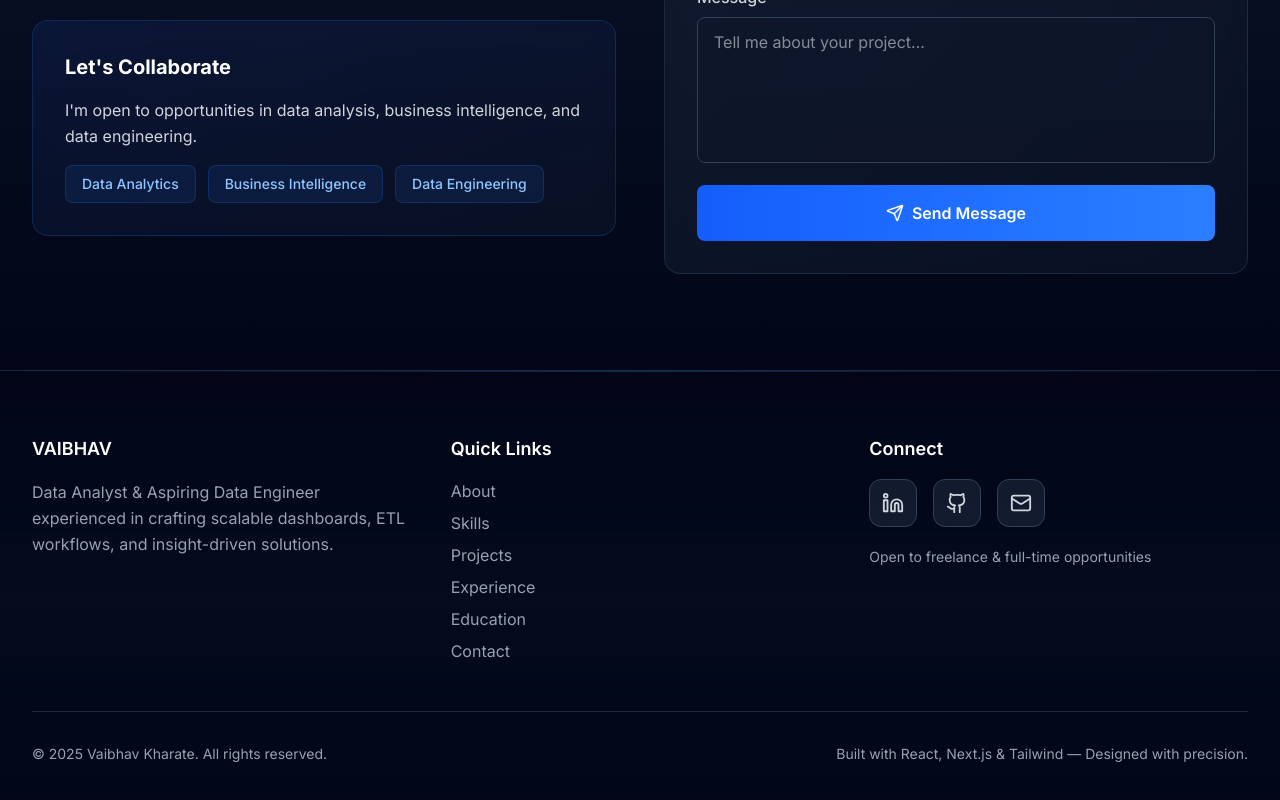
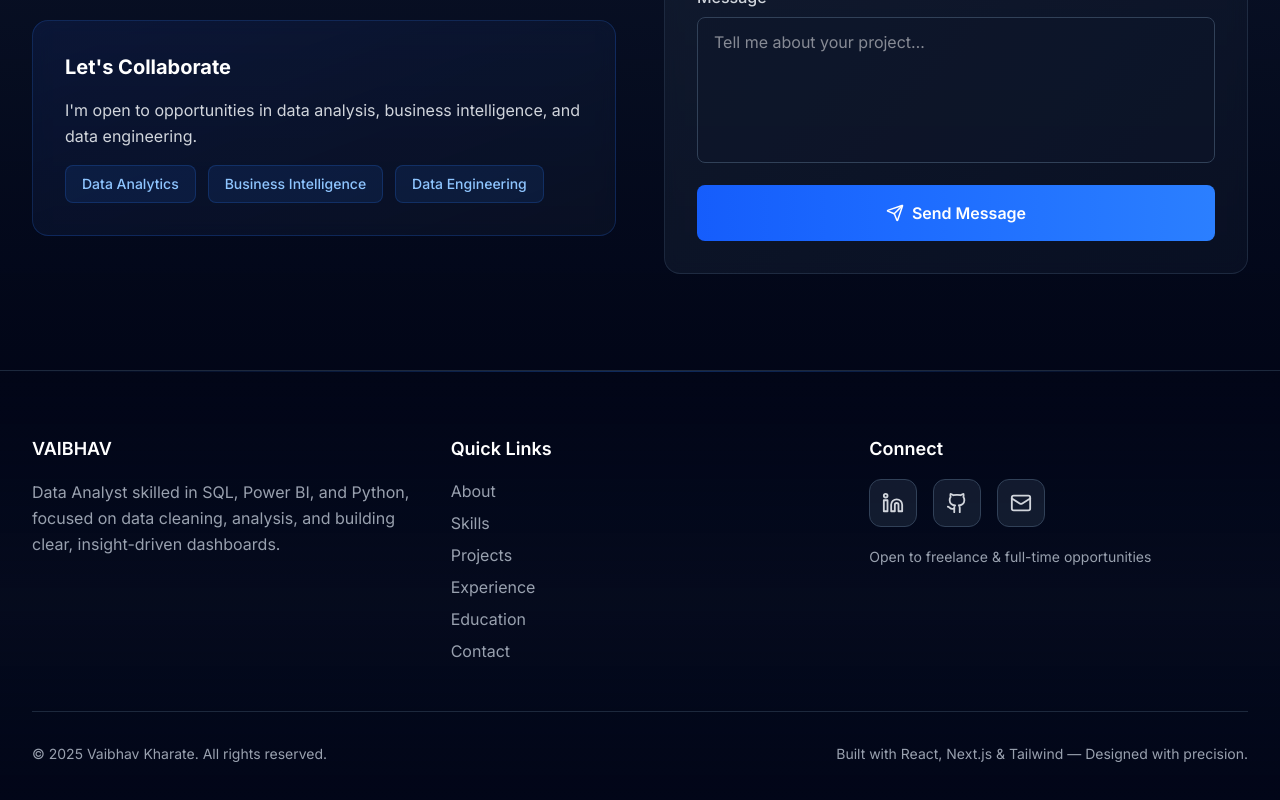
Before and after one commit to vaibhavkharate/data-domain-portfolio, a Next.js app: page / in a window 1280 px wide. Shown: the part 9076-9876 px from the top of the page. Built offline with nearby package versions, Linux system fonts and the light colour scheme; no server answers.

Commit message:
Updates footer bio to highlight key data skills
Refines the branding section to specify expertise in SQL, Power BI,
and Python, emphasizing data cleaning and analysis. Improves clarity
and better aligns with current skillset focus.

```diff
--- a/app/components/Footer.tsx
+++ b/app/components/Footer.tsx
@@ -70,8 +70,8 @@ export default function Footer() {
           {/* Branding */}
           <FooterColumn title="VAIBHAV">
             <p className="text-gray-400 leading-relaxed">
-              Data Analyst & Aspiring Data Engineer experienced in crafting
-              scalable dashboards, ETL workflows, and insight-driven solutions.
+              Data Analyst skilled in SQL, Power BI, and Python, focused on data cleaning,
+              analysis, and building clear, insight-driven dashboards.
             </p>
           </FooterColumn>
 
```
